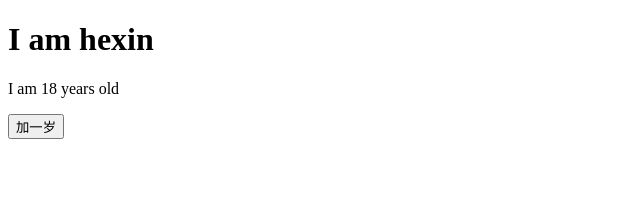
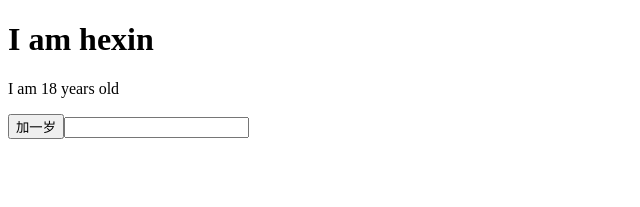
Before and after one commit to LucianoKlein/react-backend-mgmtsystem, a React app: page / in a window 1280 px wide. Shown: the top 207 px of the page, without its empty margins (0-640 px from the left). Built offline with nearby package versions, Linux system fonts and the light colour scheme.

Commit message:
如何利用input来修改state里边的数据

```diff
--- a/src/app.jsx
+++ b/src/app.jsx
@@ -8,19 +8,24 @@ class Component extends React.Component {
             name : 'hexin',
             age: 18
         }
-        this.handleClick = this.handleClick.bind(this);
     }
     handleClick() {
         this.setState({
             age: this.state.age + 1
         })
-    };
+    }
+    onValueChange(e) {
+        this.setState({
+            age: e.target.value
+        })
+    }
     render() {
         return (
             <div>
                 <h1>I am {this.state.name}</h1>
                 <p>I am {this.state.age} years old</p>
-                <button onClick={this.handleClick}>加一岁</button>
+                <button onClick={(e) => {this.handleClick(e)}}>加一岁</button>
+                <input type="text" onChange={(e) => {this.onValueChange(e)}}/>
             </div>
         );
     }
```
